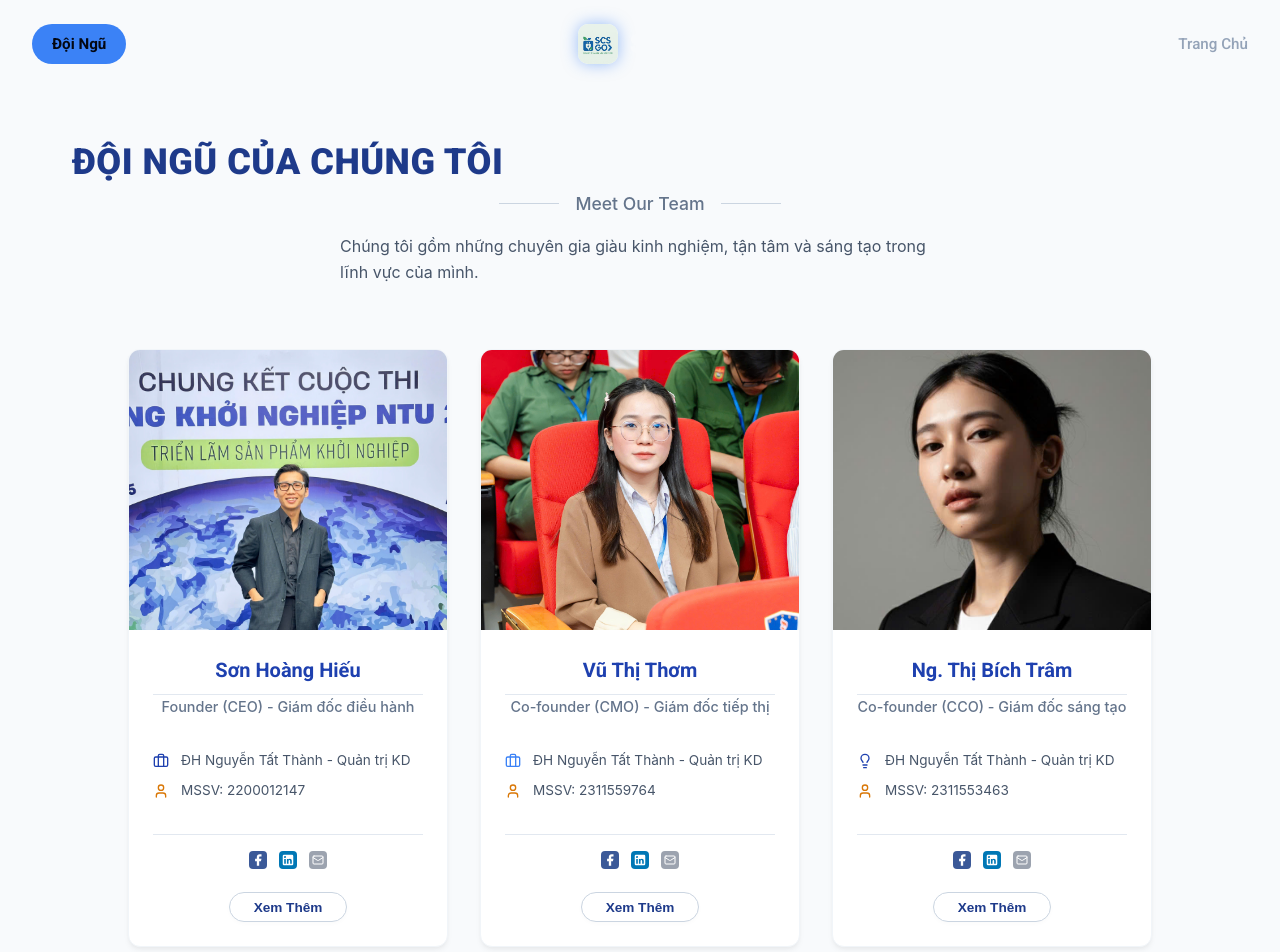
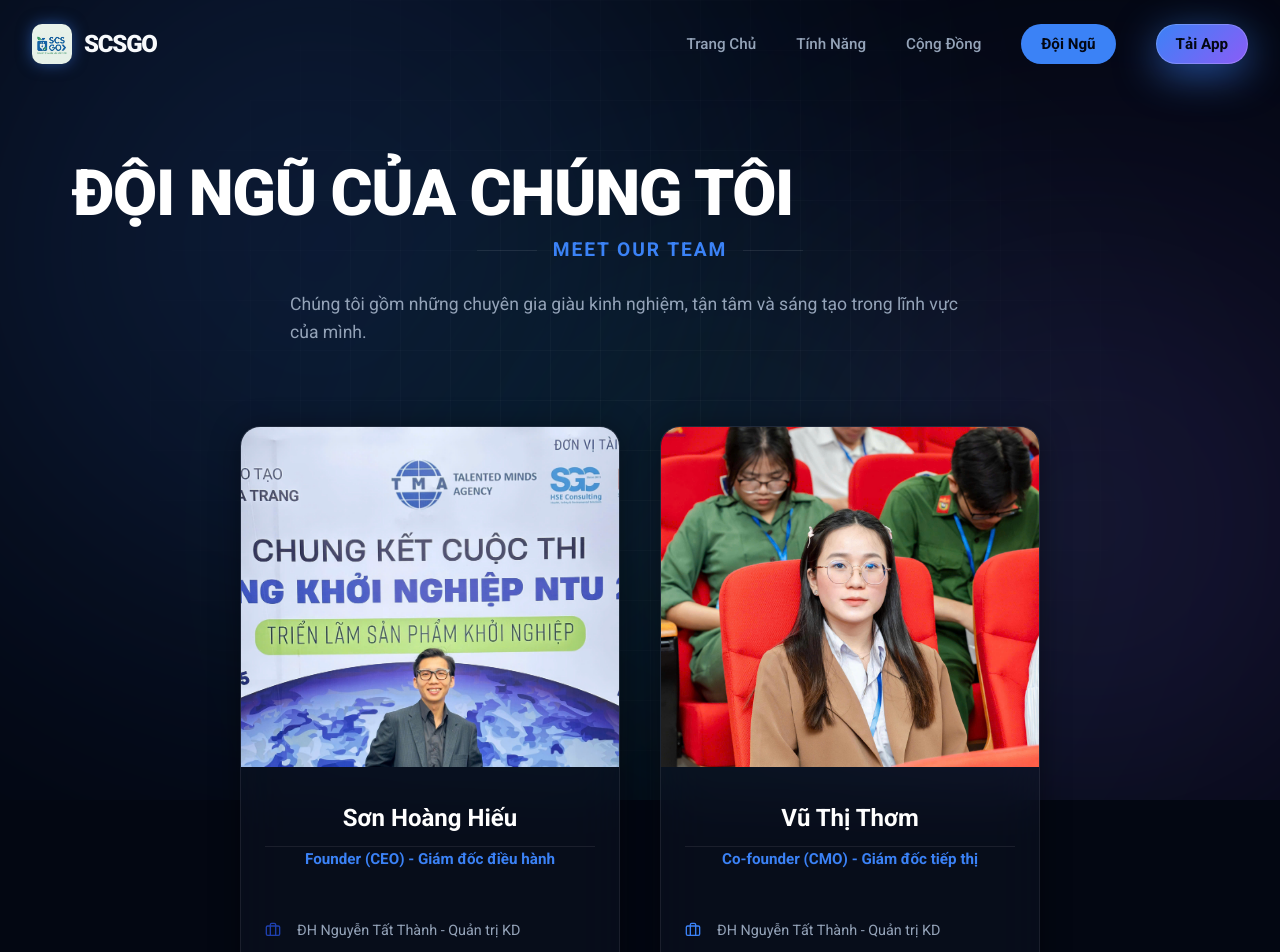
Before and after one commit to maitamdev/SCSGO-V2, a React (Vite) app: page /team in a window 1280 px wide. Shown: the top 952 px of the page. Built offline with nearby package versions, Linux system fonts and the light colour scheme.

Commit message:
style(web): reintegrate Team page into global dark glassmorphism theme

```diff
--- a/src/components/Navbar.css
+++ b/src/components/Navbar.css
@@ -19,23 +19,20 @@
 }
 
 .nav-container {
-  display: grid;
-  grid-template-columns: 1fr auto 1fr;
+  display: flex;
+  justify-content: space-between;
   align-items: center;
-  width: 100%;
 }
 
 .logo {
   display: flex;
   align-items: center;
-  justify-content: center;
   gap: 0.75rem;
   font-weight: 800;
   font-size: 1.5rem;
   color: var(--text-primary);
   text-decoration: none;
   letter-spacing: -0.05em;
-  grid-column: 2;
 }
 
 .logo img {
@@ -45,23 +42,13 @@
   box-shadow: 0 0 15px var(--accent-glow);
 }
 
-.nav-side {
+.nav-links {
   display: flex;
   align-items: center;
   gap: 2.5rem;
 }
 
-.nav-left {
-  justify-content: flex-start;
-  grid-column: 1;
-}
-
-.nav-right {
-  justify-content: flex-end;
-  grid-column: 3;
-}
-
-.nav-side a, .nav-link {
+.nav-links a {
   color: var(--text-secondary);
   text-decoration: none;
   font-weight: 500;
@@ -70,11 +57,11 @@
   position: relative;
 }
 
-.nav-side a:hover, .nav-link:hover {
+.nav-links a:hover {
   color: var(--text-primary);
 }
 
-.nav-side a.text-accent-btn, .text-accent-btn {
+.nav-links a.text-accent {
   color: var(--bg-color);
   background-color: var(--accent-primary);
   padding: 0.5rem 1.25rem;
@@ -82,18 +69,14 @@
   font-weight: 600;
 }
 
-.nav-side a.text-accent-btn:hover, .text-accent-btn:hover {
+.nav-links a.text-accent:hover {
   background-color: var(--accent-hover);
   box-shadow: 0 0 15px var(--accent-glow);
   color: var(--bg-color);
 }
 
 @media (max-width: 768px) {
-  .nav-container {
-    display: flex;
-    justify-content: center;
-  }
-  .nav-side {
+  .nav-links {
     display: none;
   }
 }
--- a/src/components/Navbar.tsx
+++ b/src/components/Navbar.tsx
@@ -13,31 +13,17 @@ const Navbar: React.FC<NavbarProps> = ({ scrolled }) => {
   return (
     <nav className={`navbar ${scrolled ? 'scrolled' : ''}`}>
       <div className="container nav-container">
-        <div className="nav-side nav-left">
-          {isTeamPage ? (
-            <Link to="/team" className="text-accent text-accent-btn">Đội Ngũ</Link>
-          ) : (
-            <>
-              <a href="#features">Tính Năng</a>
-              <a href="#community">Cộng Đồng</a>
-            </>
-          )}
-        </div>
-
         <Link to="/" className="logo">
           <img src="/logo.jpg" alt="SCSGO Logo" />
           <span>SCSGO</span>
         </Link>
 
-        <div className="nav-side nav-right">
-          {isTeamPage ? (
-            <Link to="/">Trang Chủ</Link>
-          ) : (
-            <>
-              <Link to="/team">Đội Ngũ</Link>
-              <a href="#download" className="text-accent text-accent-btn">Tải App</a>
-            </>
-          )}
+        <div className="nav-links">
+          <Link to="/">Trang Chủ</Link>
+          <a href="/#features">Tính Năng</a>
+          <a href="/#community">Cộng Đồng</a>
+          <Link to="/team" className={isTeamPage ? "text-accent" : ""}>Đội Ngũ</Link>
+          <a href="/#download" className="text-accent btn-primary" style={{ padding: '0.5rem 1.25rem', borderRadius: '100px', fontSize: '0.95rem' }}>Tải App</a>
         </div>
       </div>
     </nav>
--- a/src/components/Team.css
+++ b/src/components/Team.css
@@ -4,31 +4,30 @@
   z-index: 10;
 }
 
-/* ================== TEAM PAGE WRAPPER (White Theme override) ================== */
+/* ================== TEAM PAGE WRAPPER (Dark Theme Integrated) ================== */
 .team-page-wrapper {
-  background-color: #f8fafc;
+  /* Removed white background so Aurora bg from App.tsx shines through */
   min-height: 100vh;
-  padding-top: 80px; /* Account for fixed navbar */
-  font-family: 'Inter', system-ui, sans-serif;
-  color: #1e293b;
+  padding-top: 80px;
+  font-family: var(--font-sans);
+  color: var(--text-primary);
 }
 
 .classic-team-section {
-  padding: 4rem 1rem;
+  padding: 5rem 1rem;
 }
 
 /* Header */
 .classic-header {
-  margin-bottom: 4rem;
+  margin-bottom: 5rem;
 }
 
 .classic-header h1 {
-  font-size: 2.25rem;
-  color: #1e3a8a;
-  text-transform: uppercase;
+  font-size: clamp(2.5rem, 5vw, 4.5rem);
+  color: #ffffff;
   font-weight: 800;
   margin-bottom: 0.5rem;
-  letter-spacing: 0.5px;
+  letter-spacing: -0.02em;
 }
 
 .classic-subtitle {
@@ -36,26 +35,28 @@
   align-items: center;
   justify-content: center;
   gap: 1rem;
-  margin-bottom: 1rem;
+  margin-bottom: 1.5rem;
 }
 
 .classic-subtitle p {
-  font-size: 1.1rem;
-  color: #64748b;
-  font-weight: 500;
+  font-size: 1.2rem;
+  color: var(--accent-primary);
+  font-weight: 600;
+  text-transform: uppercase;
+  letter-spacing: 0.1em;
   margin: 0;
 }
 
 .classic-subtitle span {
   height: 1px;
   width: 60px;
-  background-color: #cbd5e1;
+  background-color: var(--glass-border);
 }
 
 .classic-desc {
-  color: #475569;
-  font-size: 1rem;
-  max-width: 600px;
+  color: var(--text-secondary);
+  font-size: 1.1rem;
+  max-width: 700px;
   margin: 0 auto;
 }
 
@@ -64,38 +65,52 @@
   display: flex;
   flex-wrap: wrap;
   justify-content: center;
-  gap: 2rem;
+  gap: 2.5rem;
 }
 
-/* Cards */
+/* Glassmorphism Cards */
 .classic-card {
-  width: 320px;
-  background: #ffffff;
-  border-radius: 12px;
-  box-shadow: 0 4px 6px -1px rgba(0, 0, 0, 0.05), 0 2px 4px -1px rgba(0, 0, 0, 0.03);
+  width: 380px;
+  background: var(--glass-bg);
+  backdrop-filter: blur(24px);
+  -webkit-backdrop-filter: blur(24px);
+  border-radius: 20px;
+  box-shadow: 0 4px 30px rgba(0, 0, 0, 0.4);
   overflow: hidden;
-  border: 1px solid #f1f5f9;
-  transition: all 0.3s ease;
+  border: 1px solid var(--glass-border);
+  transition: all 0.4s cubic-bezier(0.16, 1, 0.3, 1);
   display: flex;
   flex-direction: column;
 }
 
+.classic-card:hover {
+  transform: translateY(-10px);
+  box-shadow: 0 20px 40px rgba(0, 0, 0, 0.6), 0 0 20px rgba(59, 130, 246, 0.2);
+  border-color: rgba(255, 255, 255, 0.15);
+}
+
 .classic-image-wrapper {
-  height: 280px;
+  height: 340px;
   width: 100%;
   position: relative;
-  background-color: #f1f5f9;
+  background-color: rgba(0, 0, 0, 0.2);
+  overflow: hidden;
 }
 
 .classic-image {
   width: 100%;
   height: 100%;
   object-fit: cover;
+  object-position: top;
   position: absolute;
   top: 0;
   left: 0;
   z-index: 2;
-  transition: opacity 0.3s ease;
+  transition: transform 0.5s ease;
+}
+
+.classic-card:hover .classic-image {
+  transform: scale(1.05);
 }
 
 .classic-fallback {
@@ -111,7 +126,7 @@
 }
 
 .classic-info {
-  padding: 1.5rem;
+  padding: 2rem 1.5rem;
   text-align: center;
   flex-grow: 1;
   display: flex;
@@ -119,40 +134,40 @@
 }
 
 .classic-info h3 {
-  font-size: 1.25rem;
-  color: #1e40af;
+  font-size: 1.5rem;
+  color: #ffffff;
   font-weight: 700;
   margin-bottom: 0.5rem;
 }
 
 .classic-role {
-  font-size: 0.9rem;
-  color: #64748b;
-  font-weight: 500;
-  margin-bottom: 1rem;
+  font-size: 0.95rem;
+  color: var(--accent-primary);
+  font-weight: 600;
+  margin-bottom: 1.5rem;
 }
 
 .classic-divider {
   width: 100%;
   height: 1px;
-  background-color: #e2e8f0;
+  background-color: var(--glass-border);
 }
 
 /* Stats */
 .classic-stats {
   text-align: left;
-  margin: 1rem 0;
+  margin: 1.5rem 0;
   display: flex;
   flex-direction: column;
-  gap: 0.5rem;
+  gap: 0.75rem;
 }
 
 .stat-item {
   display: flex;
   align-items: center;
-  gap: 0.75rem;
-  font-size: 0.85rem;
-  color: #475569;
+  gap: 1rem;
+  font-size: 0.9rem;
+  color: var(--text-secondary);
 }
 
 /* Footer Section */
@@ -161,40 +176,41 @@
   display: flex;
   flex-direction: column;
   align-items: center;
-  gap: 1rem;
+  gap: 1.5rem;
 }
 
 .classic-social {
   display: flex;
-  gap: 0.75rem;
+  gap: 1rem;
   justify-content: center;
 }
 
 .classic-social a {
-  transition: transform 0.2s ease;
+  transition: transform 0.2s ease, filter 0.2s ease;
 }
 
 .classic-social a:hover {
-  transform: scale(1.1);
+  transform: scale(1.15);
+  filter: brightness(1.2);
 }
 
 .classic-btn {
-  background: white;
-  border: 1px solid #cbd5e1;
-  color: #1e3a8a;
-  border-radius: 20px;
-  padding: 0.4rem 1.5rem;
-  font-size: 0.85rem;
+  background: transparent;
+  border: 1px solid var(--accent-primary);
+  color: var(--text-primary);
+  border-radius: 100px;
+  padding: 0.6rem 2rem;
+  font-size: 0.95rem;
   font-weight: 600;
   cursor: pointer;
-  transition: all 0.2s ease;
-  box-shadow: 0 2px 4px rgba(0,0,0,0.02);
+  transition: all 0.3s ease;
+  box-shadow: 0 4px 15px rgba(0, 0, 0, 0.2);
 }
 
 .classic-btn:hover {
-  background: #f8fafc;
-  border-color: #94a3b8;
-  color: #1d4ed8;
+  background: var(--accent-primary);
+  color: #ffffff;
+  box-shadow: 0 0 15px var(--accent-glow);
 }
 .team-grid {
   display: grid;
```
